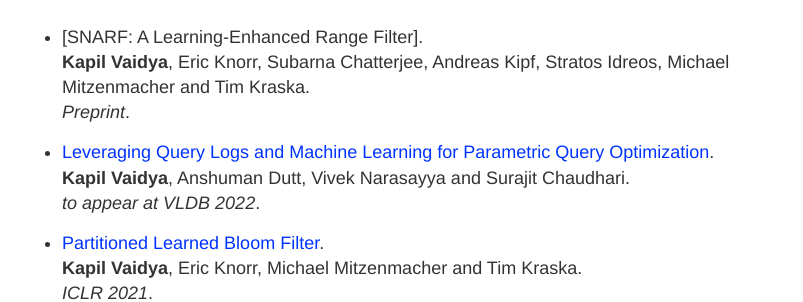
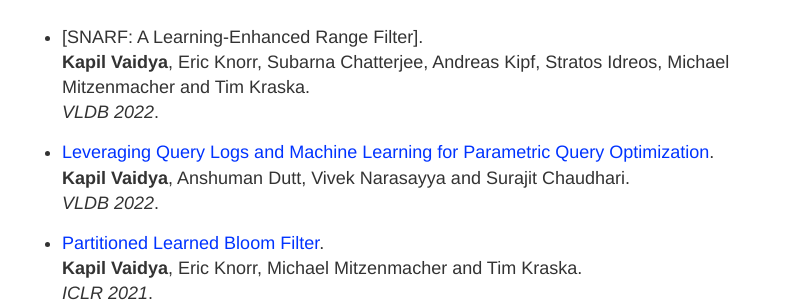
Before and after one commit to kapilvaidya24/kapilvaidya24.github.io, a Jekyll site: the page built from index.md, in a window 1280 px wide. Shown: the part 465-767 px from the top of the page, without its empty margins (238-1041 px from the left). Built offline with Jekyll 4.4.1, drawn with Linux system fonts in a browser that asks for light colours.

Commit message:
Update index.md
Updated SNARF

```diff
--- a/index.md
+++ b/index.md
@@ -27,11 +27,11 @@ I also collaborate with [Prof. Michael Mitzenmacher](https://www.eecs.harvard.ed
 
 - [SNARF: A Learning-Enhanced Range Filter].<br>
  **Kapil Vaidya**, Eric Knorr, Subarna Chatterjee, Andreas Kipf, Stratos Idreos, Michael Mitzenmacher and Tim Kraska. <br>
-*Preprint*.
+*VLDB 2022*.
 
 - [Leveraging Query Logs and Machine Learning for Parametric Query Optimization](https://dl.acm.org/doi/pdf/10.14778/3494124.3494126).<br>
 **Kapil Vaidya**, Anshuman Dutt, Vivek Narasayya and Surajit Chaudhari. <br>
-*to appear at VLDB 2022*.
+*VLDB 2022*.
 
 - [Partitioned Learned Bloom Filter](https://openreview.net/forum?id=6BRLOfrMhW).<br>
  **Kapil Vaidya**, Eric Knorr, Michael Mitzenmacher and Tim Kraska. <br>
```
